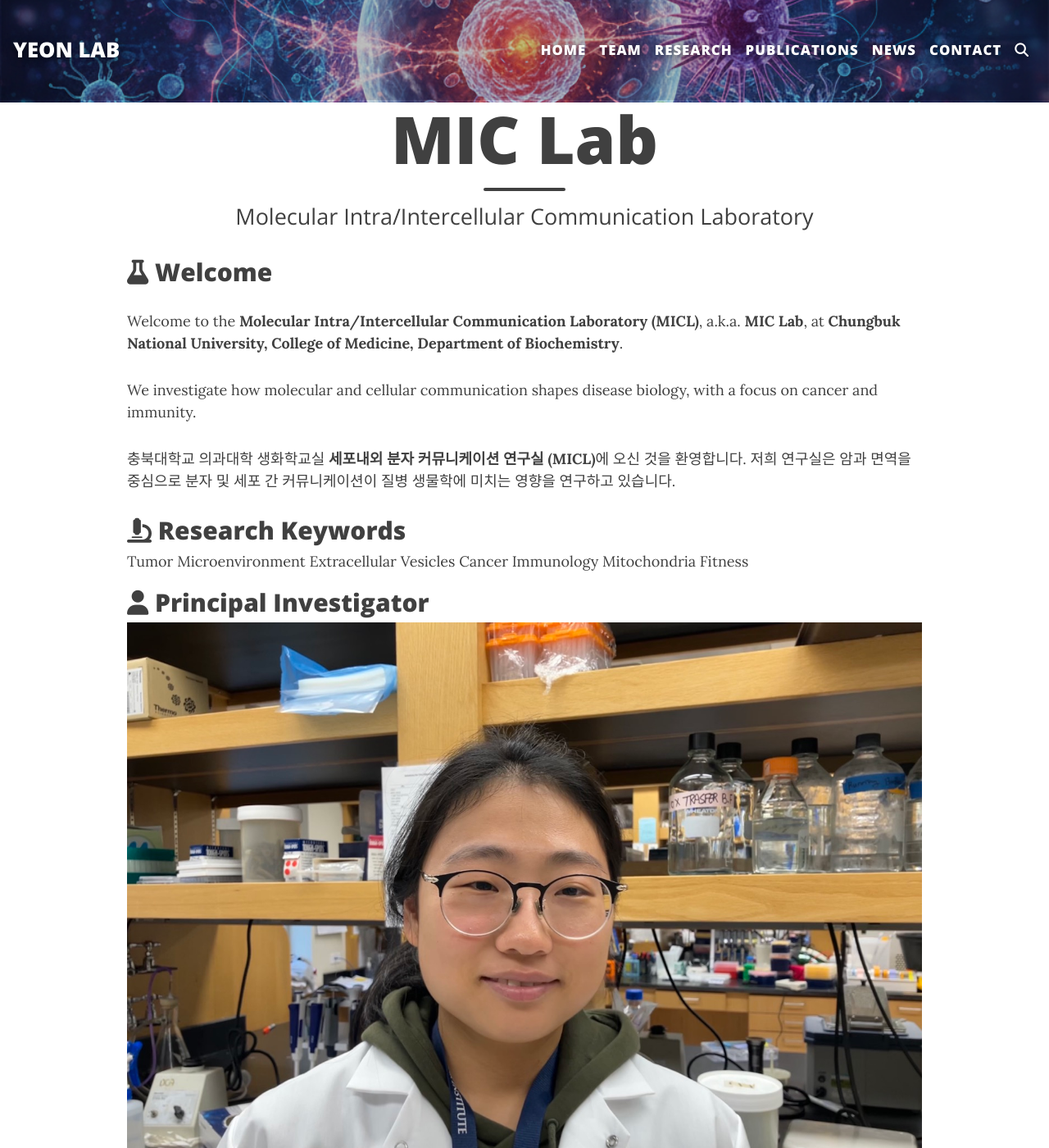
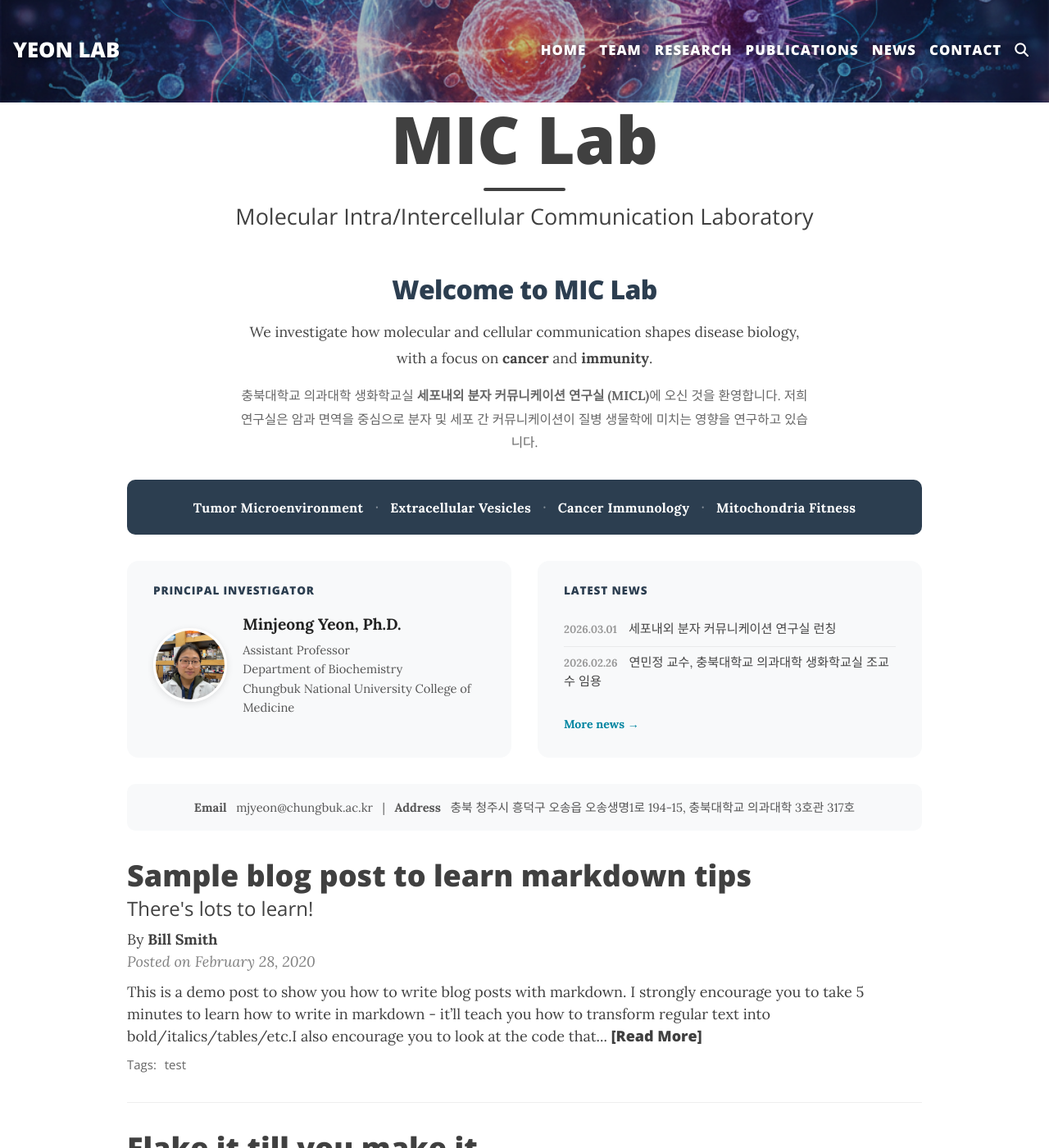
Before and after one commit to mjyeon0807-hub/mjyeon0807-hub.github.io, a Jekyll site: the page built from index.md, in a window 1280 px wide and 1400 px high. Shown: the whole window at 82% size. Built offline with Jekyll 4.4.1, drawn with Linux system fonts in a browser that asks for light colours; comment, search, counter and statistics services are not loaded; some of the changed text lies outside the part shown.

Commit message:
Update index.md

```diff
--- a/index.md
+++ b/index.md
@@ -6,74 +6,57 @@ css:
   - "/assets/css/home.css"
 ---
 
-<div class="home-wrap">
+<!-- Hero welcome -->
+<div class="home-hero">
+  <h2>Welcome to MIC Lab</h2>
+  <p class="home-hero-en">We investigate how molecular and cellular communication shapes disease biology, with a focus on <strong>cancer</strong> and <strong>immunity</strong>.</p>
+  <p class="home-hero-kr">충북대학교 의과대학 생화학교실 <strong>세포내외 분자 커뮤니케이션 연구실 (MICL)</strong>에 오신 것을 환영합니다. 저희 연구실은 암과 면역을 중심으로 분자 및 세포 간 커뮤니케이션이 질병 생물학에 미치는 영향을 연구하고 있습니다.</p>
+</div>
 
-  <!-- Welcome -->
-  <div class="home-section home-welcome">
-    <h2><i class="fas fa-flask"></i> Welcome</h2>
-    <div class="home-body">
-      <p>Welcome to the <strong>Molecular Intra/Intercellular Communication Laboratory (MICL)</strong>, a.k.a. <strong>MIC Lab</strong>, at <strong>Chungbuk National University, College of Medicine, Department of Biochemistry</strong>.</p>
-      <p>We investigate how molecular and cellular communication shapes disease biology, with a focus on cancer and immunity.</p>
-      <p>충북대학교 의과대학 생화학교실 <strong>세포내외 분자 커뮤니케이션 연구실 (MICL)</strong>에 오신 것을 환영합니다. 저희 연구실은 암과 면역을 중심으로 분자 및 세포 간 커뮤니케이션이 질병 생물학에 미치는 영향을 연구하고 있습니다.</p>
-    </div>
+<!-- Research keywords as a visual band -->
+<div class="home-band">
+  <div class="home-band-inner">
+    <span class="home-kw">Tumor Microenvironment</span>
+    <span class="home-kw-dot">·</span>
+    <span class="home-kw">Extracellular Vesicles</span>
+    <span class="home-kw-dot">·</span>
+    <span class="home-kw">Cancer Immunology</span>
+    <span class="home-kw-dot">·</span>
+    <span class="home-kw">Mitochondria Fitness</span>
   </div>
+</div>
 
-  <!-- Research Keywords -->
-  <div class="home-section home-research">
-    <h2><i class="fas fa-microscope"></i> Research Keywords</h2>
-    <div class="home-body">
-      <div class="home-keywords">
-        <span class="home-keyword">Tumor Microenvironment</span>
-        <span class="home-keyword">Extracellular Vesicles</span>
-        <span class="home-keyword">Cancer Immunology</span>
-        <span class="home-keyword">Mitochondria Fitness</span>
+<!-- Two-column: PI + Latest News side by side -->
+<div class="home-columns">
+
+  <div class="home-col home-col-pi">
+    <h3>Principal Investigator</h3>
+    <div class="home-pi-block">
+      <img src="/assets/img/pi.jpg" alt="Minjeong Yeon" class="home-pi-img">
+      <div>
+        <p class="home-pi-name">Minjeong Yeon, Ph.D.</p>
+        <p class="home-pi-title">Assistant Professor<br>Department of Biochemistry<br>Chungbuk National University College of Medicine</p>
       </div>
     </div>
   </div>
 
-  <!-- Principal Investigator -->
-  <div class="home-section home-pi">
-    <h2><i class="fas fa-user"></i> Principal Investigator</h2>
-    <div class="home-body home-pi-row">
-      <div class="home-pi-photo">
-        <img src="/assets/img/pi.jpg" alt="Minjeong Yeon">
-      </div>
-      <div class="home-pi-info">
-        <p class="home-pi-name">Minjeong Yeon, Ph.D.</p>
-        <p>Assistant Professor, Department of Biochemistry<br>
-        Chungbuk National University College of Medicine</p>
-      </div>
-    </div>
-  </div>
-
-  <!-- Latest News -->
-  <div class="home-section home-news">
-    <h2><i class="fas fa-newspaper"></i> Latest News</h2>
-    <div class="home-body">
-      <ul class="home-news-list">
-        {% assign news_items = site.data.news | sort: "date" | reverse %}
-        {% for item in news_items limit:3 %}
-        <li>
-          <span class="home-news-date">{{ item.date | date: "%Y-%m-%d" }}</span>
-          {% if item.link %}
-            <a href="{{ item.link }}" target="_blank" rel="noopener">{{ item.title }}</a>
-          {% else %}
-            {{ item.title }}
-          {% endif %}
-        </li>
-        {% endfor %}
-      </ul>
-      <a class="home-more-link" href="/news">View all news <i class="fas fa-arrow-right"></i></a>
-    </div>
-  </div>
-
-  <!-- Contact -->
-  <div class="home-section home-contact">
-    <h2><i class="fas fa-envelope"></i> Contact</h2>
-    <div class="home-body">
-      <p><strong>Email:</strong> mjyeon@chungbuk.ac.kr</p>
-      <p><strong>Address:</strong> 충북 청주시 흥덕구 오송읍 오송생명1로 194-15, 충북대학교 의과대학 3호관 317호 (28160)</p>
-    </div>
+  <div class="home-col home-col-news">
+    <h3>Latest News</h3>
+    <ul class="home-news-ul">
+      {% assign news_items = site.data.news | sort: "date" | reverse %}
+      {% for item in news_items limit:3 %}
+      <li>
+        <span class="home-news-date">{{ item.date | date: "%Y.%m.%d" }}</span>
+        {{ item.title }}
+      </li>
+      {% endfor %}
+    </ul>
+    <a class="home-link" href="/news">More news →</a>
   </div>
 
 </div>
+
+<!-- Contact strip -->
+<div class="home-contact-strip">
+  <p><strong>Email</strong> &nbsp; mjyeon@chungbuk.ac.kr &nbsp;&nbsp;|&nbsp;&nbsp; <strong>Address</strong> &nbsp; 충북 청주시 흥덕구 오송읍 오송생명1로 194-15, 충북대학교 의과대학 3호관 317호</p>
+</div>
```
